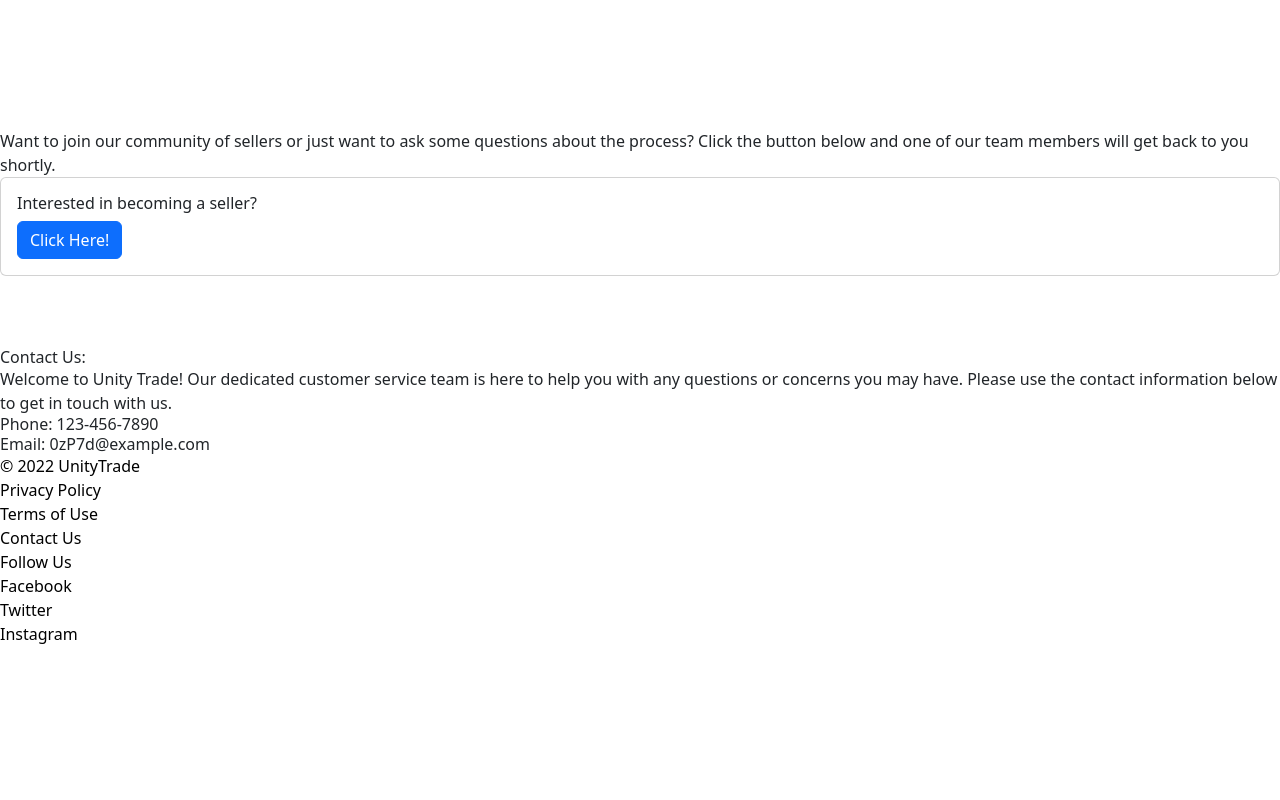
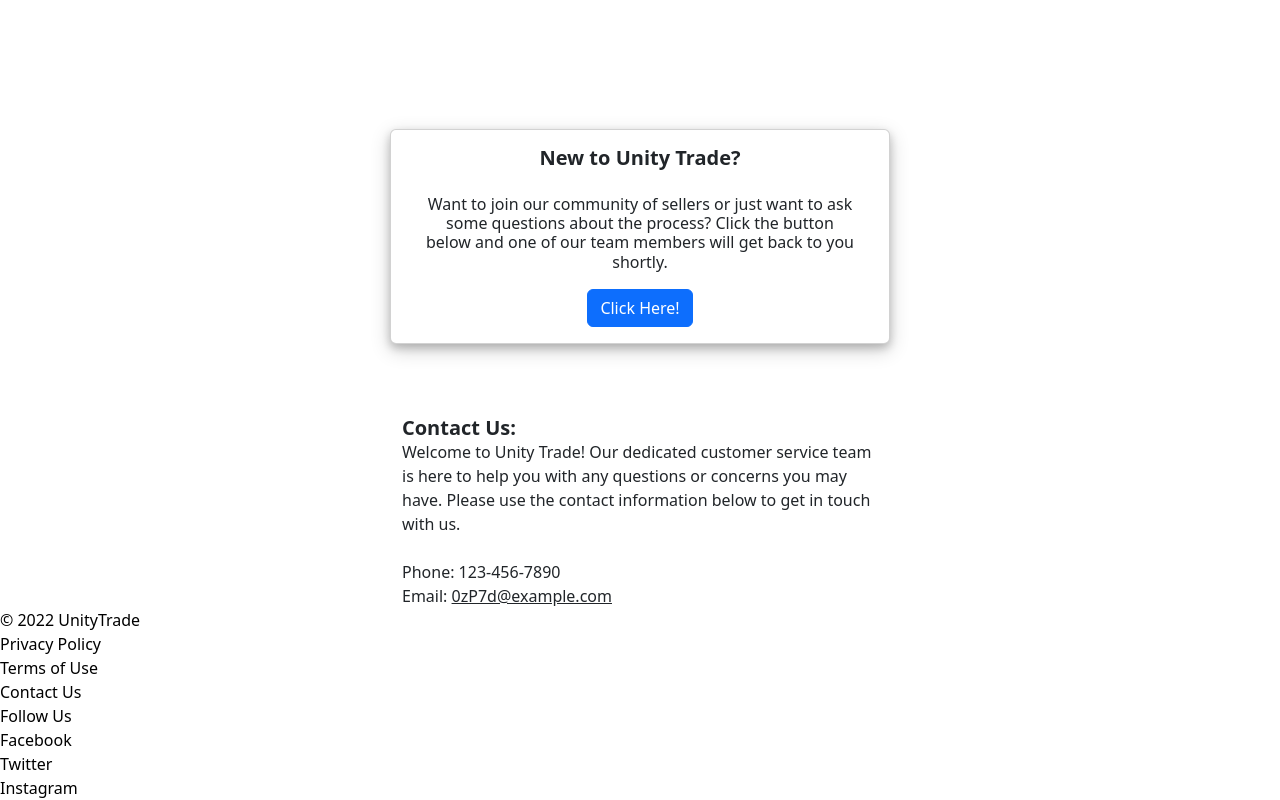
Before and after one commit to uvee35/unitytrade-website, a React (Vite) app: page /contact in a window 1280 px wide. Shown: the part 771-1571 px from the top of the page. Before the commit the page ends 1417 px from the top, so only its background shows below. Built offline with nearby package versions, Linux system fonts and the light colour scheme.

Commit message:
started to add css to contact form and contact details

```diff
--- a/src/Components/Contact/Index.css
+++ b/src/Components/Contact/Index.css
@@ -0,0 +1,19 @@
+.container{
+    max-width: 500px !important;
+    margin: 0 auto;
+    text-align: left;
+}
+
+.contact-title{
+    text-align: start;
+    font-weight: bolder;
+    font-size: 20px;
+}
+
+#email{
+    text-decoration: underline;
+}
+
+#email:hover{
+   color: blue;
+}
--- a/src/Components/Contact/Index.jsx
+++ b/src/Components/Contact/Index.jsx
@@ -1,21 +1,25 @@
 import React, { useState } from 'react';
 import ContactForm from '../ContactForm/index'
+import './Index.css'
 
 function Contact() {
 
 return (
   <>
-  <p>Want to join our community of sellers or just want to ask some questions about the process? Click the button below and one of our team members will get back to you shortly.</p>
   <ContactForm />
   <br></br>
 
 <br></br>
 <br></br>
-    <div>
-      <h1>Contact Us:</h1>
+    <div className='container'>
+      <h1 className='contact-title text-start'>Contact Us:</h1>
       <p>Welcome to Unity Trade! Our dedicated customer service team is here to help you with any questions or concerns you may have. Please use the contact information below to get in touch with us.</p>
-      <h3>Phone: 123-456-7890</h3>
-      <h3>Email: <a href="mailto:0zP7d@example.com">0zP7d@example.com</a></h3>
+      <br></br>
+      <ul>
+      <li>Phone: 123-456-7890</li>
+      <li>Email: <a href="mailto:0zP7d@example.com" id='email'>0zP7d@example.com</a></li>
+      </ul>
+
     </div>
   </>
   )
--- a/src/Components/ContactForm/index.css
+++ b/src/Components/ContactForm/index.css
@@ -0,0 +1,15 @@
+.card {
+    max-width: 500px; /* Adjust the value as needed */
+    margin: 0 auto; /* Center the card horizontally */
+    box-shadow: 0 4px 8px 0 rgba(0, 0, 0, 0.2), 0 6px 20px 0 rgba(0, 0, 0, 0.19);
+  }
+
+.card-title{
+    font-weight: bolder;
+    font-size: 20px;
+}
+
+
+  .card-info{
+    padding: 17px;
+  }
--- a/src/Components/ContactForm/index.jsx
+++ b/src/Components/ContactForm/index.jsx
@@ -1,4 +1,5 @@
 import React, { useState } from 'react';
+import './index.css';
 
 const ContactCard = () => {
   const [showForm, setShowForm] = useState(false);
@@ -9,8 +10,9 @@ const ContactCard = () => {
 
   return (
     <div className="card">
-      <div className="card-body">
-        <h5 className="card-title">Interested in becoming a seller?</h5>
+      <div className="card-body text-center">
+        <h1 className='card-title'>New to Unity Trade?</h1>
+        <h5 className="card-info">Want to join our community of sellers or just want to ask some questions about the process? Click the button below and one of our team members will get back to you shortly.</h5>
         <button className="btn btn-primary" onClick={toggleForm}>Click Here!</button>
         {showForm && (
           <form>
```
